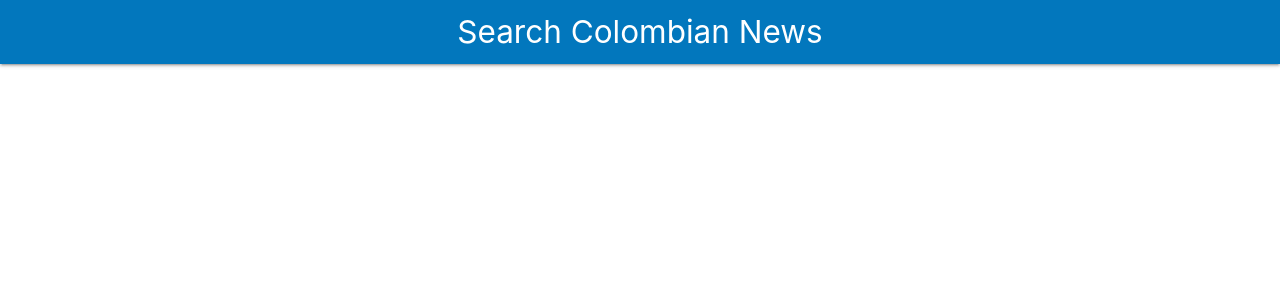
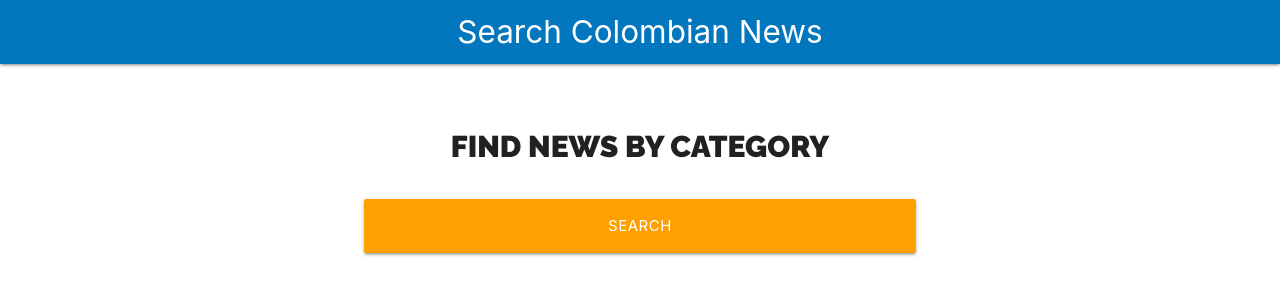
Before and after one commit to david-portilla/news-search, a React (Create React App) app: page / in a window 1280 px wide. Shown: the top 300 px of the page. Built offline with nearby package versions, Linux system fonts and the light colour scheme.

Commit message:
adding module styles and form

```diff
--- a/src/App.js
+++ b/src/App.js
@@ -1,11 +1,12 @@
-import Header from './comonents/Header';
+import Form from './components/Form';
+import Header from './components/Header';
 
 function App () {
   return (
     <>
       <Header title='Search Colombian News' />
       <div className="container white">
-
+        <Form />
       </div>
     </>
   );
--- a/src/comonents/Header.js
+++ /dev/null
@@ -1,11 +0,0 @@
-import React from 'react'
-
-const Header = ({title}) => {
-  return (
-    <nav className="nav-wrapper light-blue darken-3">
-      <a href="#!" className="brand-logo center">{title}</a>
-    </nav>
-  )
-}
-
-export default Header
--- /dev/null
+++ b/src/components/Form.js
@@ -0,0 +1,26 @@
+import React from 'react'
+import styles from './Form.module.css'
+
+const Form = () => {
+  return (
+    <div className={`${styles.searchbar} row`}>
+      <div className="col s12 m8 offset-m2">
+        <form>
+          <h2 className={styles.heading}>Find news by Category</h2>
+
+          <div className="input-field col s12">
+            <input
+              type="submit"
+              className={`${styles.btn_block} btn-large amber darken-2`}
+              value="Search"
+            />
+          </div>
+
+
+        </form>
+      </div>
+    </div>
+  )
+}
+
+export default Form
--- /dev/null
+++ b/src/components/Form.module.css
@@ -0,0 +1,17 @@
+.heading {
+  font-family: 'Raleway', sans-serif;
+  font-weight: 900;
+  font-size: 2rem;
+  text-transform: uppercase;
+  text-align: center;
+}
+
+.searchbar {
+  margin-top: 2rem;
+  margin-bottom: 2rem;
+  text-align: left;
+}
+
+.btn_block {
+  width: 100%;
+}
--- /dev/null
+++ b/src/components/Header.js
@@ -0,0 +1,12 @@
+import React from 'react'
+import styles from './Header.module.css'
+
+const Header = ({title}) => {
+  return (
+    <nav className={`${ styles.nav } nav-wrapper light-blue darken-3`}>
+      <a href="#!" className={`${ styles.logo } center`}>{title}</a>
+    </nav>
+  )
+}
+
+export default Header
--- /dev/null
+++ b/src/components/Header.module.css
@@ -0,0 +1,13 @@
+.nav{
+  overflow: hidden;
+}
+
+.logo {
+  display: flex;
+  flex-direction: row;
+  position: relative;
+  justify-content: center;
+  align-items: center;
+  font-size: 2.1rem;
+  color: #fff;
+}
```
